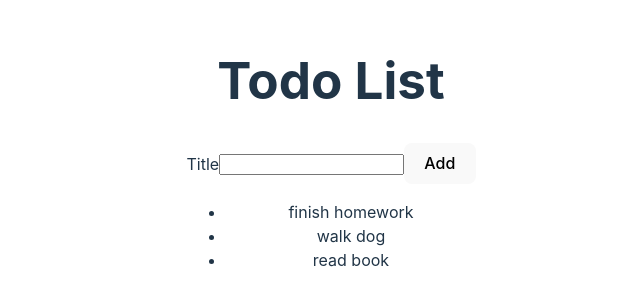
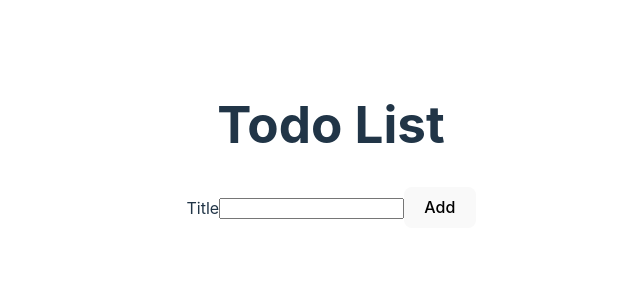
Before and after one commit to JGDel24/react-practice, a React (Vite) app: page / in a window 1280 px wide. Shown: the part 247-552 px from the top of the page, without its empty margins (309-949 px from the left). Built offline with nearby package versions, Linux system fonts and the light colour scheme.

Commit message:
lifting state and props handle

```diff
--- a/src/AddTodoForm.jsx
+++ b/src/AddTodoForm.jsx
@@ -1,17 +1,30 @@
 import React, { useState } from "react"
 
-function AddTodoForm(props) {
+
+
+function AddTodoForm({onAddTodo}) {
+
+    const [todoTitle, setTodoTitle] = useState('')
+
+    function handleTitleChange(event) {
+        const newTodoTitle = event.target.value;
+
+        setTodoTitle(newTodoTitle);
+
+    }
 
     function handleAddTodo(event) {
         event.preventDefault();
 
-        const todoTitle = event.target.title.value;
 
         console.log(todoTitle);
 
-        event.target.reset();
+        setTodoTitle('');
 
-        props.onAddTodo(todoTitle);
+        onAddTodo({
+            title: todoTitle,
+            id: Date.now()
+        });
 
     }
 
@@ -20,7 +33,11 @@
     return (
         <form onSubmit={handleAddTodo}>
             <label htmlFor="todoTitle">Title</label>
-            <input type="text" id="todoTitle" name="title"></input>
+            <input type="text" id="todoTitle" name="title"
+            value={todoTitle}
+            onChange={handleTitleChange}/>
+
+
             <button>Add</button>
         </form>
 
--- a/src/App.jsx
+++ b/src/App.jsx
@@ -9,14 +9,18 @@
 
 function App() {
 
-  const [newTodo, setNewTodo] = useState('')
+  const [todoList, setTodoList] = useState([]);
+
+  function addTodo(newTodo) {
+    setTodoList([...todoList, newTodo])
+  }
 
   return (
     <div>
       <h1>Todo List</h1>
-      <AddTodoForm onAddTodo={setNewTodo}/>
-      <p>{newTodo}</p>
-      <TodoList />
+      <AddTodoForm onAddTodo={addTodo}/>
+
+      <TodoList  todoList={todoList}/>
 
 
     </div>
--- a/src/TodoList.jsx
+++ b/src/TodoList.jsx
@@ -1,20 +1,14 @@
 import React from "react";
 import TodoListItem from "./TodoListItem";
 
-const todoList = [
-    { id: 1, title: 'finish homework' },
-    { id: 2, title: 'walk dog' },
-    { id: 3, title: 'read book' }
-]
 
-function TodoList() {
+
+function TodoList({todoList}) {
     return (
         <ul>
-            {todoList.map(toDo => (
-                <TodoListItem key={toDo.id} toDo={toDo} />
-            )
-
-            )}
+            {todoList.map(todo => (
+                <TodoListItem key={todo.id} title={todo.title} />
+            ))}
         </ul>
     )
 }
--- a/src/TodoListItem.jsx
+++ b/src/TodoListItem.jsx
@@ -1,8 +1,8 @@
 import React from "react"
 
-function TodoListItem(props) {
+function TodoListItem({title}) {
     return (
-        <li>{props.toDo.title}</li>
+        <li>{title}</li>
     )
 }
 
```
